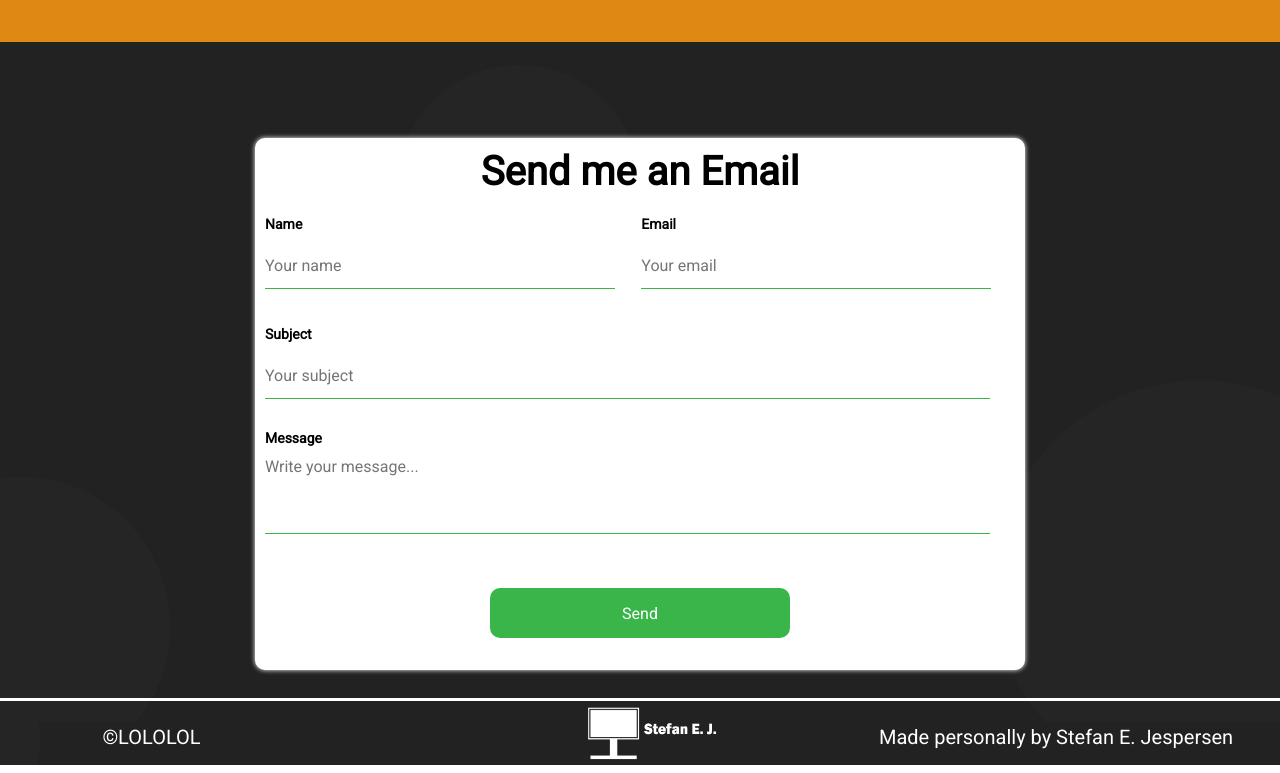
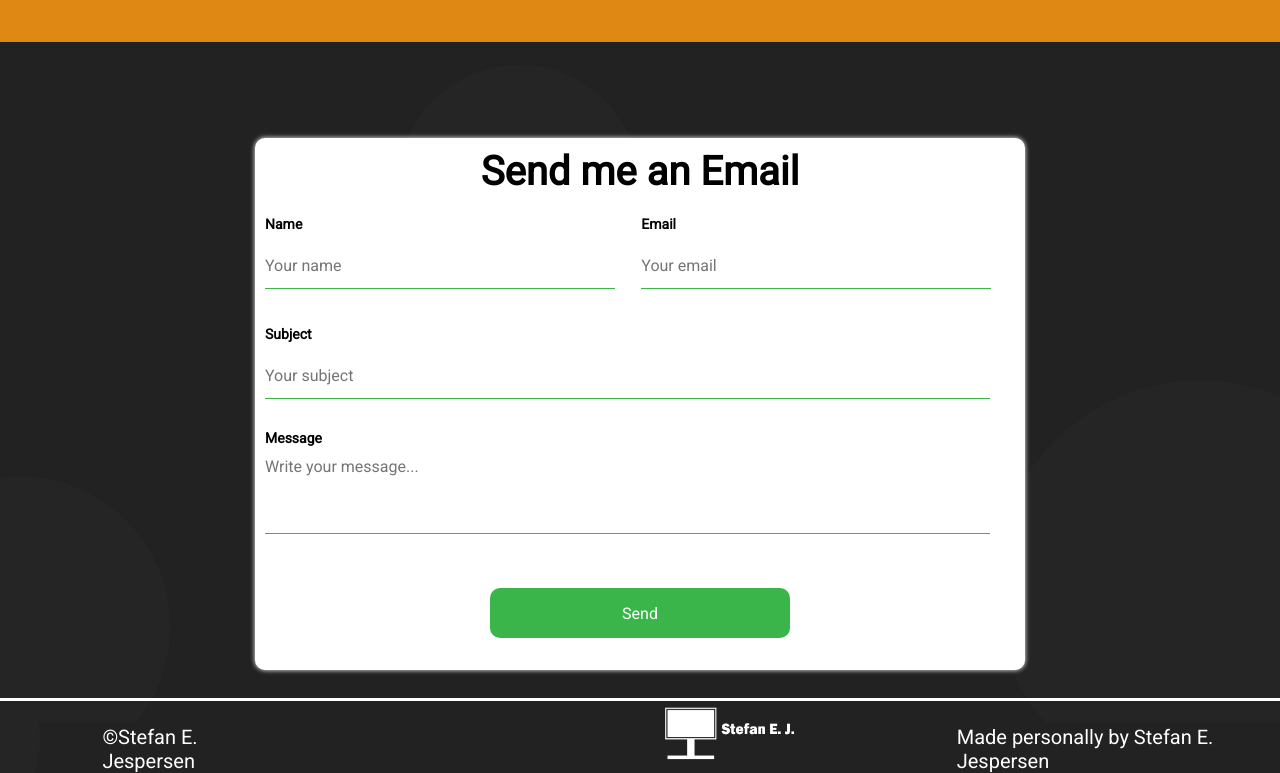
Before and after one commit to sej3686/vue-portfolio, a Vue app: page / in a window 1280 px wide. Shown: the part 2478-3251 px from the top of the page. Built offline with nearby package versions, Linux system fonts and the light colour scheme.

Commit message:
minor updates

```diff
--- a/src/views/HomeView.vue
+++ b/src/views/HomeView.vue
@@ -98,7 +98,7 @@
         <div class="project-grid-item-titlebox">
         <h4>Internship at Lifeline Robotics</h4>
       </div></a>
-      <a href="https://www.bachelor.sej.one" class="project-grid-item">
+      <a href="http://www.bachelor.sej.one" class="project-grid-item">
         <img src="../assets/img/webdock.png" alt="Webdock logo">
         <div class="project-grid-item-titlebox">
         <h4>Bachelor Project at Webdock</h4>
@@ -207,7 +207,7 @@
   </section><!-- About -->
 
   <footer>
-    <p>©LOLOLOL</p>
+    <p>©Stefan E. Jespersen</p>
 
     <img src="../assets/img/logo-new-white.png" alt="logo">
 
```
